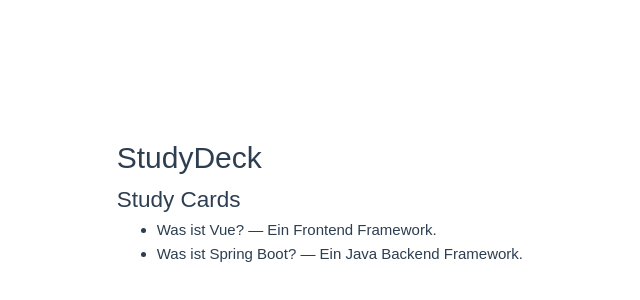
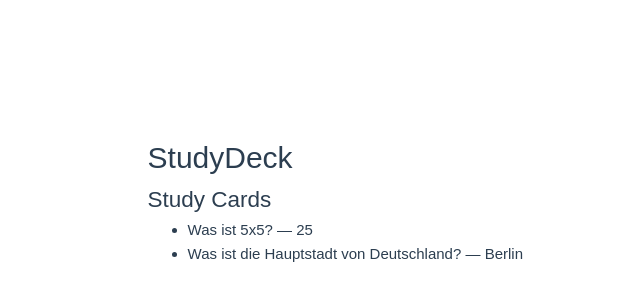
Before and after one commit to TarikOnat/studydeck-frontend, a Vue app: page / in a window 1280 px wide. Shown: the part 200-500 px from the top of the page, without its empty margins (117-757 px from the left). Built offline with nearby package versions, Linux system fonts and the light colour scheme; the HTML template or start-up script is replaced by a standard one.

Commit message:
richtige fragen commit

```diff
--- a/src/stores/cards.ts
+++ b/src/stores/cards.ts
@@ -9,8 +9,8 @@ export interface Card {
 export const useCardsStore = defineStore('cards', {
   state: () => ({
     cards: [
-      { question: 'Was ist Vue?', answer: 'Ein Frontend Framework.' },
-      { question: 'Was ist Spring Boot?', answer: 'Ein Java Backend Framework.' }
+      { question: 'Was ist 5x5?', answer: '25' },
+      { question: 'Was ist die Hauptstadt von Deutschland?', answer: 'Berlin' }
     ] as Card[]
   })
 })
```
